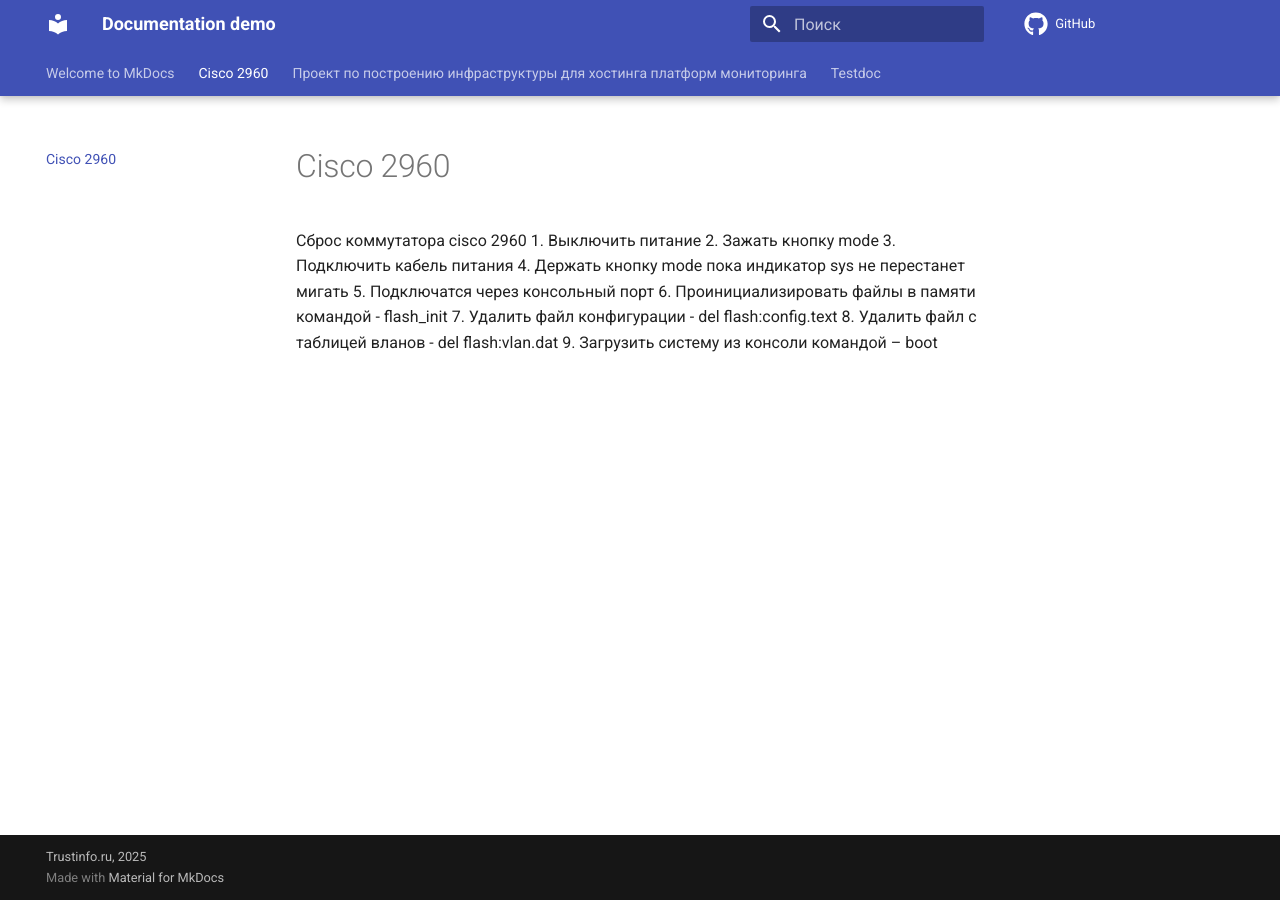
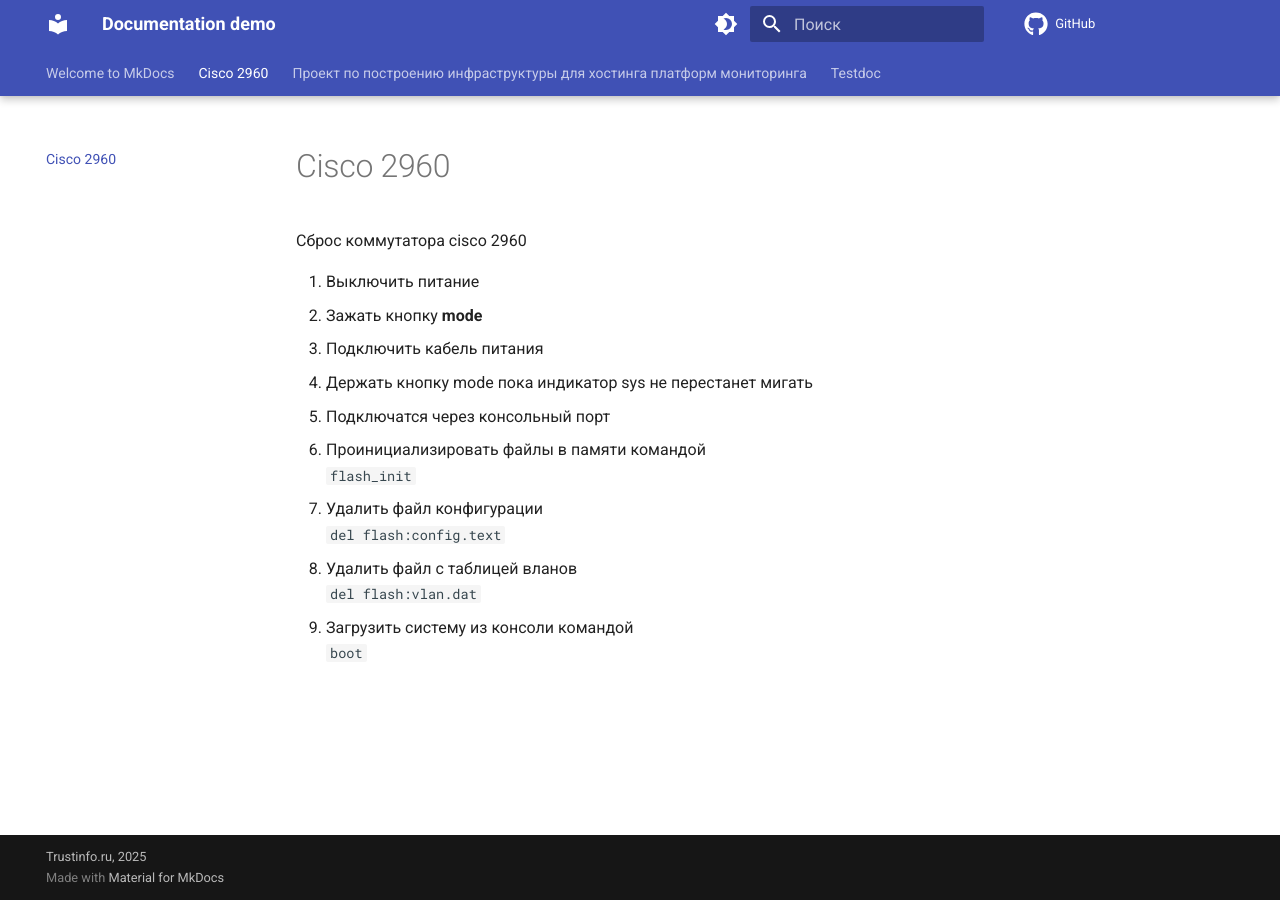
Before and after one commit to SailorUpiter/mkdocs, an MkDocs documentation site: the page built from docs/Cisco 2960.md, in a window 1280 px wide. Built offline with MkDocs 1.6.1 and Material for MkDocs 9.7.7, drawn with Linux system fonts in a browser that asks for light colours; comment, search, counter and statistics services are not loaded.

Commit message:
Add theme

````diff
--- a/docs/Cisco 2960.md
+++ b/docs/Cisco 2960.md
@@ -1,10 +1,11 @@
 Сброс коммутатора cisco 2960
+
 1.	Выключить питание
-2.	Зажать кнопку mode
+2.	Зажать кнопку **mode**
 3.	Подключить кабель питания
 4.	Держать кнопку mode пока индикатор sys не перестанет мигать
 5.	Подключатся через консольный порт
-6.	Проинициализировать файлы в памяти командой - flash_init
-7.	Удалить файл конфигурации - del flash:config.text
-8.	Удалить файл с таблицей вланов - del flash:vlan.dat
-9.	Загрузить систему из консоли командой – boot
+6.	Проинициализировать файлы в памяти командой <br> ```flash_init ```
+7.	Удалить файл конфигурации <br> ``` del flash:config.text ```
+8.	Удалить файл с таблицей вланов <br>  ```del flash:vlan.dat```
+9.	Загрузить систему из консоли командой <br> ```boot```
--- a/mkdocs.yml
+++ b/mkdocs.yml
@@ -3,6 +3,17 @@ site_url : https://SailorUpiter.github.io/mkdocs
 repo_url: https://github.com/SailorUpiter/mkdocs.git
 theme:
   name: material
+  palette:
+  - media: "(prefers-color-scheme: light)"
+    scheme: default
+    toggle:
+      icon: material/brightness-4
+      name: Темное оформление
+  - media: "(prefers-color-scheme: dark)"
+    scheme: slate
+    toggle:
+      icon: material/brightness-7
+      name: Светлое оформление
   language: ru
   icon:
     repo: fontawesome/brands/github
````
